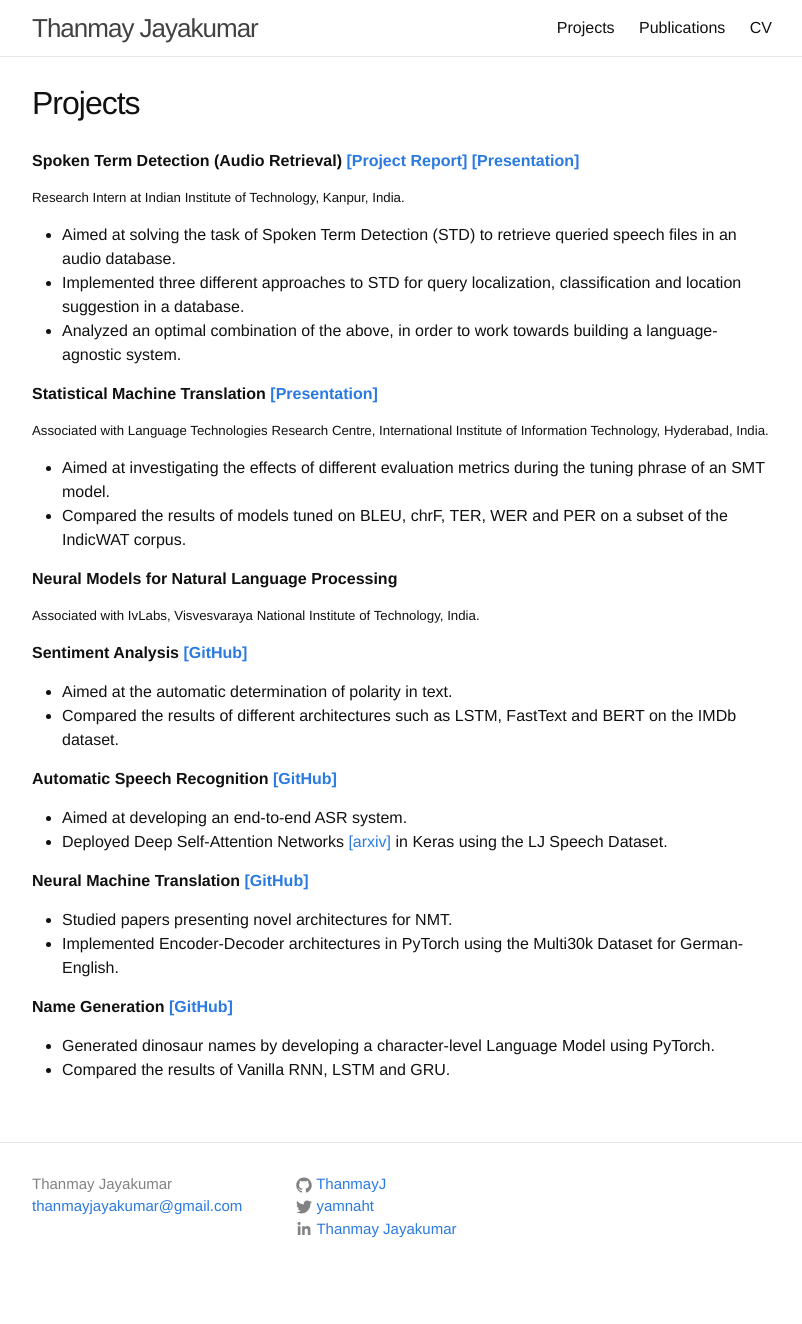
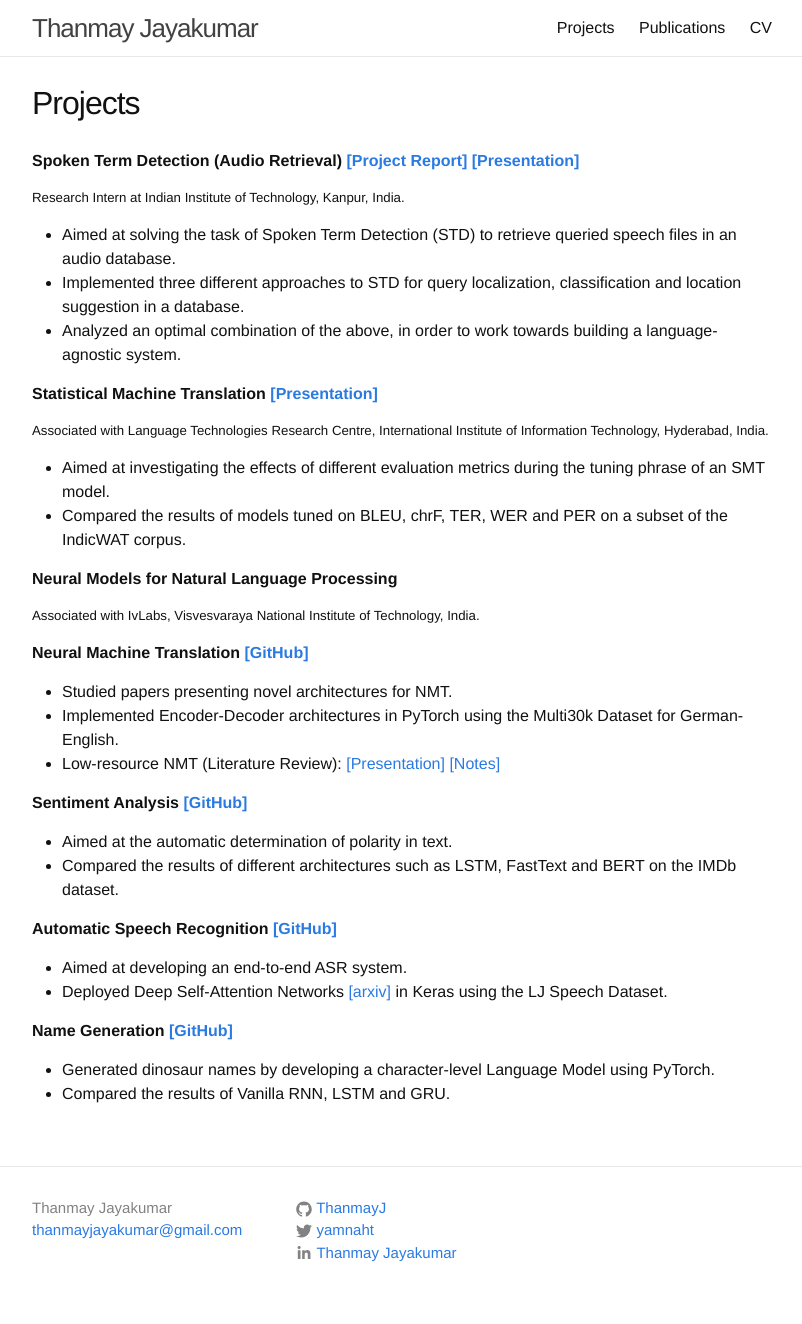
Before and after one commit to ThanmayJ/ThanmayJ.github.io, a Jekyll site: the page built from _pages/projects.md, in a window 1280 px wide. Shown: the whole page, without its empty margins (238-1040 px from the left). Built offline with Jekyll 4.4.1, drawn with Linux system fonts in a browser that asks for light colours; before the commit the page ends 1300 px from its top, so only the background shows below that; part of the change alters nothing that is shown.

Commit message:
Edit projects page

```diff
--- a/_pages/projects.md
+++ b/_pages/projects.md
@@ -21,6 +21,11 @@ order: 1
 
 ##### Associated with IvLabs, Visvesvaraya National Institute of Technology, India.
 
+**Neural Machine Translation [[GitHub]](https://github.com/IvLabs/Natural-Language-Processing/tree/master/neural_machine_translation#summary)**
+* Studied papers presenting novel architectures for NMT.
+* Implemented Encoder-Decoder architectures in PyTorch using the Multi30k Dataset for German-English.
+* Low-resource NMT (Literature Review): [[Presentation]](https://docs.google.com/presentation/d/1oWpU-3UGvh6xf_P8z_LmJulEeX8B0UWYFoCn9NDeyyA/edit?usp=sharing) [[Notes]](https://hackmd.io/@Thanmay/nmt-notes)
+
 **Sentiment Analysis [[GitHub]](https://github.com/IvLabs/Natural-Language-Processing/tree/master/text_classification)**
 * Aimed at the automatic determination of polarity in text.
 * Compared the results of different architectures such as LSTM, FastText and BERT on the IMDb dataset.
@@ -29,10 +34,6 @@ order: 1
 * Aimed at developing an end-to-end ASR system.
 * Deployed Deep Self-Attention Networks [[arxiv]](https://arxiv.org/pdf/1904.13377.pdf) in Keras using the LJ Speech Dataset.
 
-**Neural Machine Translation [[GitHub]](https://github.com/IvLabs/Natural-Language-Processing/tree/master/neural_machine_translation#summary)**
-* Studied papers presenting novel architectures for NMT.
-* Implemented Encoder-Decoder architectures in PyTorch using the Multi30k Dataset for German-English.
-
 **Name Generation [[GitHub]](https://github.com/IvLabs/Natural-Language-Processing/tree/master/char_rnns#summary)**
 * Generated dinosaur names by developing a character-level Language Model using PyTorch.
 * Compared the results of Vanilla RNN, LSTM and GRU.
```
